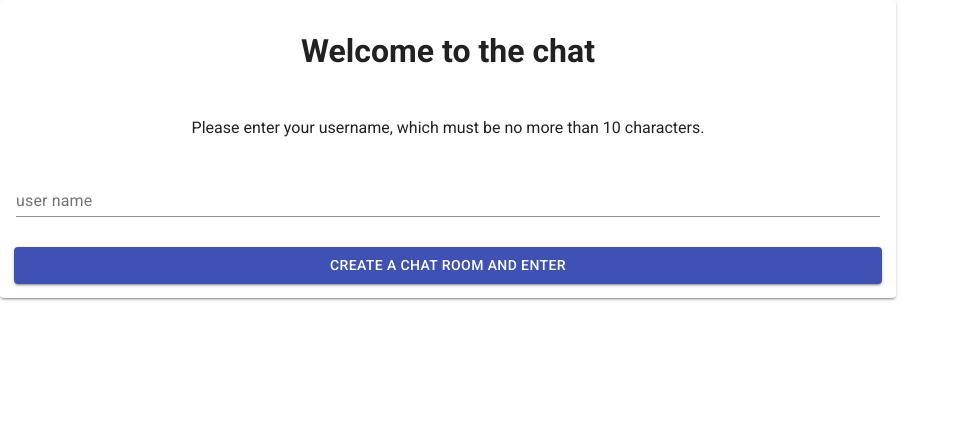
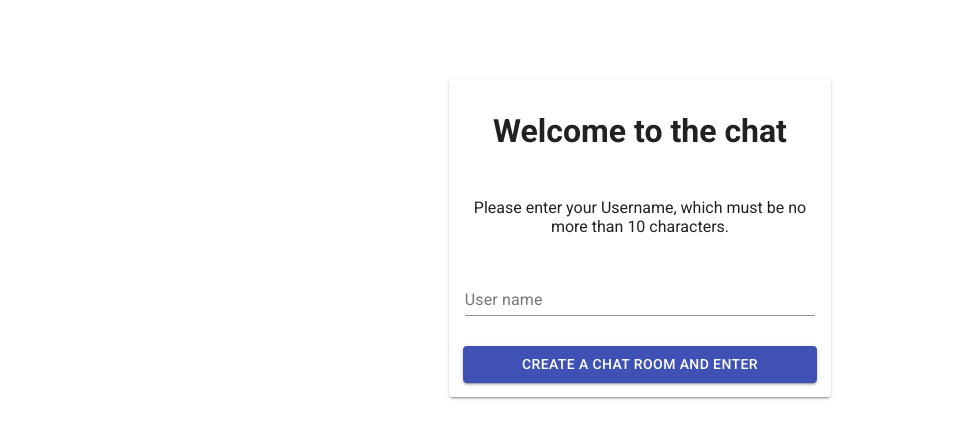
Before and after one commit to Timur-eit/forasoft_jsdev_chat, a React (Create React App) app in the folder client/timur-eit-chat/: page / in a window 1280 px wide. Shown: the top 438 px of the page, without its empty margins (0-960 px from the left). Built offline with nearby package versions, Linux system fonts and the light colour scheme; no server answers.

Commit message:
add layout for GreetingBlock

```diff
--- a/client/timur-eit-chat/src/App.scss
+++ b/client/timur-eit-chat/src/App.scss
@@ -1,38 +1,4 @@
 .App {
-  text-align: center;
+  display: flex;
+  justify-content: center;
 }
-
-.App-logo {
-  height: 40vmin;
-  pointer-events: none;
-}
-
-@media (prefers-reduced-motion: no-preference) {
-  .App-logo {
-    animation: App-logo-spin infinite 20s linear;
-  }
-}
-
-.App-header {
-  background-color: #282c34;
-  min-height: 100vh;
-  display: flex;
-  flex-direction: column;
-  align-items: center;
-  justify-content: center;
-  font-size: calc(10px + 2vmin);
-  color: white;
-}
-
-.App-link {
-  color: #61dafb;
-}
-
-@keyframes App-logo-spin {
-  from {
-    transform: rotate(0deg);
-  }
-  to {
-    transform: rotate(360deg);
-  }
-}
--- a/client/timur-eit-chat/src/App.tsx
+++ b/client/timur-eit-chat/src/App.tsx
@@ -3,9 +3,11 @@ import socket from './socket'
 import axios from 'axios'
 import {Switch, Route} from 'react-router-dom'
 import { reducer, reducerRecord } from 'reducer'
-import JoinBlock from 'components/JoinBlock'
+import GreetingBlock from 'components/GreetingBlock/GreetingBlock'
 import Chat from 'components/Chat'
 import {IUserData} from 'shared/interfaces'
+
+import 'App.scss'
 
 interface IAppProps {
   [property: string]: any
@@ -60,7 +62,7 @@ const App: React.FC<IAppProps> = () => {
     <div className="App">
       <Switch>
         <Route exact path="/">
-          <JoinBlock onLogin={onLogin} />
+          <GreetingBlock onLogin={onLogin} />
         </Route>
         <Route path="/:chat_id">
           <Chat
--- /dev/null
+++ b/client/timur-eit-chat/src/components/GreetingBlock/GreetingBlock.tsx
@@ -0,0 +1,56 @@
+import React from 'react'
+import axios from 'axios'
+import {useHistory} from 'react-router-dom'
+import TextField from '@material-ui/core/TextField'
+import Button from '@material-ui/core/Button'
+import {IUserData} from 'shared/interfaces'
+import MaterialPaperWraper from 'shared/ui/Paper'
+import './style.scss'
+
+interface IGreetingBlockProps {
+    onLogin: (obj: IUserData) => void
+}
+
+const GreetingBlock: React.FC<IGreetingBlockProps> = ({ onLogin }) => {
+    const [userName, setUserName] = React.useState('')
+    const history = useHistory()
+    const onEnter = async () => {
+        if (!userName) {
+            return alert('Please input all fields')
+        } else if ( userName.length > 10) {
+            return alert('Max length 10 symbols')
+        } else {
+            const obj: IUserData = {
+                userName
+            }
+            const response = await axios.post('http://localhost:9999/rooms', obj)
+            const roomId: string = response.data
+            obj['roomId'] = roomId
+            onLogin(obj)
+            history.push('/'+ roomId)
+        }
+    }
+
+    return (
+        <div className='greeting-block-container'>
+            <MaterialPaperWraper>
+                <h1>Welcome to the chat</h1>
+                <p>Please enter your Username, which must be no more than 10 characters.</p>
+                <TextField
+                  id="standard-basic"
+                  label="User name"
+                  placeholder='Please enter your Username here'
+                  defaultValue={userName}
+                  onChange={e => setUserName(e.target.value)}
+                />
+                <Button variant="contained" color="primary" onClick={() => onEnter()}>
+                    create a chat room and enter
+                </Button>
+            </MaterialPaperWraper>
+        </div>
+
+
+    )
+}
+
+export default GreetingBlock
--- /dev/null
+++ b/client/timur-eit-chat/src/components/GreetingBlock/style.scss
@@ -0,0 +1,5 @@
+.greeting-block-container {
+    display: flex;
+    justify-content: center;
+    margin: 5em 0;
+}
--- a/client/timur-eit-chat/src/components/JoinBlock.tsx
+++ /dev/null
@@ -1,69 +0,0 @@
-import axios from 'axios'
-import React from 'react'
-import {useHistory} from 'react-router-dom'
-import { Theme, createStyles, makeStyles } from '@material-ui/core/styles';
-import Paper from '@material-ui/core/Paper'
-import TextField from '@material-ui/core/TextField'
-import Button from '@material-ui/core/Button'
-import {IUserData} from 'shared/interfaces'
-
-interface IJoinBlockProps {
-    onLogin: (obj: IUserData) => void
-}
-
-const useStyles = makeStyles((_theme: Theme) =>
-  createStyles({
-    root: {
-      display: 'flex',
-      flexDirection: 'column',
-      textAlign: 'center',
-    width: '70%',
-      '& > *': {
-        margin: '1em',
-      },
-    },
-  }),
-);
-
-const JoinBlock: React.FC<IJoinBlockProps> = ({ onLogin }) => {
-    const [userName, setUserName] = React.useState('')
-    const history = useHistory()
-    const onEnter = async () => {
-        if (!userName) {
-            return alert('Please input all fields')
-        } else if ( userName.length > 10) {
-            return alert('Max length 10 symbols')
-        } else {
-            const obj: IUserData = {
-                userName
-            }
-            const response = await axios.post('http://localhost:9999/rooms', obj)
-            const roomId: string = response.data
-            obj['roomId'] = roomId
-            onLogin(obj)
-            history.push('/'+ roomId)
-        }
-    }
-
-    const classes = useStyles()
-
-    return (
-        <Paper elevation={2} className={classes.root}>
-            <h1>Welcome to the chat</h1>
-            <p>Please enter your username, which must be no more than 10 characters.</p>
-            <TextField
-              id="standard-basic"
-              label="user name"
-              placeholder='Name max 10 symblos'
-              defaultValue={userName}
-              onChange={e => setUserName(e.target.value)}
-            />
-
-            <Button variant="contained" color="primary" onClick={() => onEnter()}>
-                create a chat room and enter
-            </Button>
-      </Paper>
-    )
-}
-
-export default JoinBlock
--- a/client/timur-eit-chat/src/shared/ui/Paper.tsx
+++ b/client/timur-eit-chat/src/shared/ui/Paper.tsx
@@ -1 +1,30 @@
-export {}
+import React from 'react'
+import { Theme, createStyles, makeStyles } from '@material-ui/core/styles';
+import Paper from '@material-ui/core/Paper'
+
+const useStyles = makeStyles((_theme: Theme) =>
+  createStyles({
+    root: {
+      display: 'flex',
+      flexDirection: 'column',
+      textAlign: 'center',
+    width: '70%',
+      '& > *': {
+        margin: '1em',
+      },
+    },
+  }),
+);
+
+
+const MaterialPaperWraper: React.FC<{ children: any}> = ({children}) => {
+    const classes = useStyles()
+    return (
+        <Paper elevation={2} className={classes.root}>
+            {children}
+        </Paper>
+
+    )
+}
+
+export default MaterialPaperWraper
```
